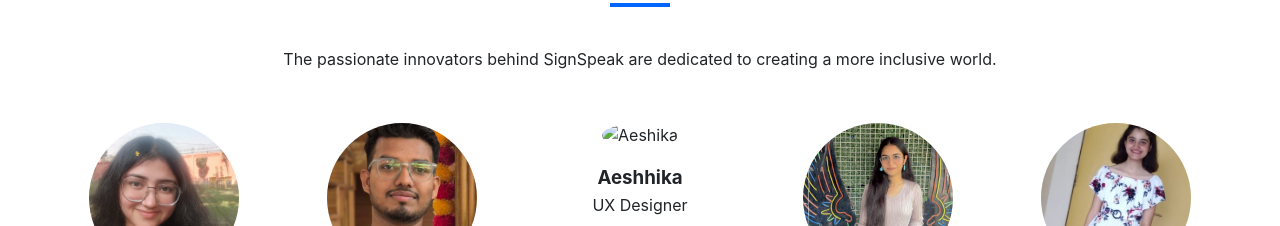
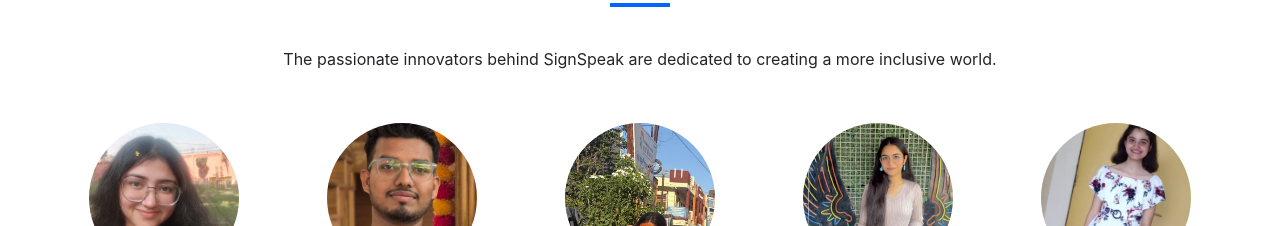
Before and after one commit to Aashichaudharyy/SignSpeak, a plain HTML site: page index.html in a window 1280 px wide. Shown: the part 5086-5312 px from the top of the page. Drawn offline with Linux system fonts and the light colour scheme.

Commit message:
Update index.html

```diff
--- a/index.html
+++ b/index.html
@@ -1002,7 +1002,7 @@
                     </div>
                 </div>
                 <div class="team-member">
-                    <img src="/api/placeholder/150/150" alt="Aeshika" class="team-img">
+                    <img src="A.jpeg" alt="Aeshika" class="team-img">
                     <h3>Aeshhika</h3>
                     <p>UX Designer</p>
                     <div class="social-links">
```
